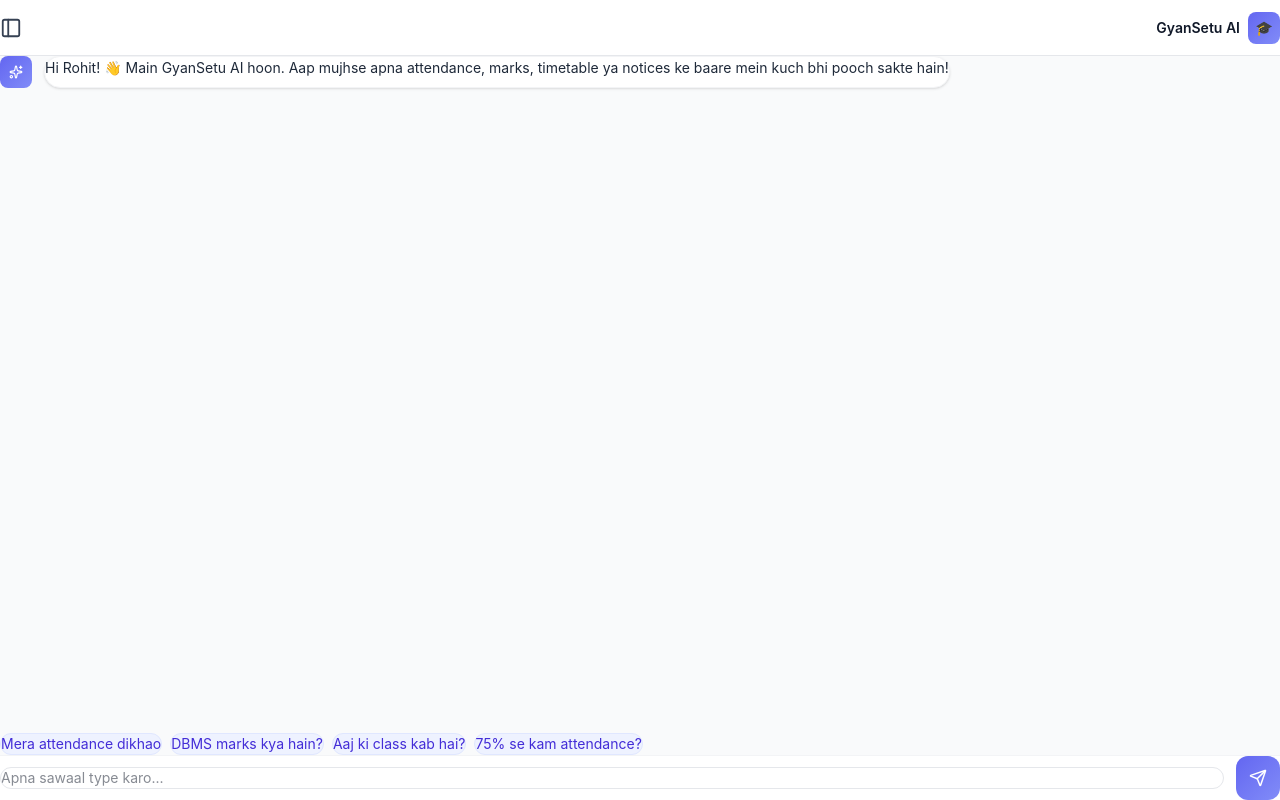
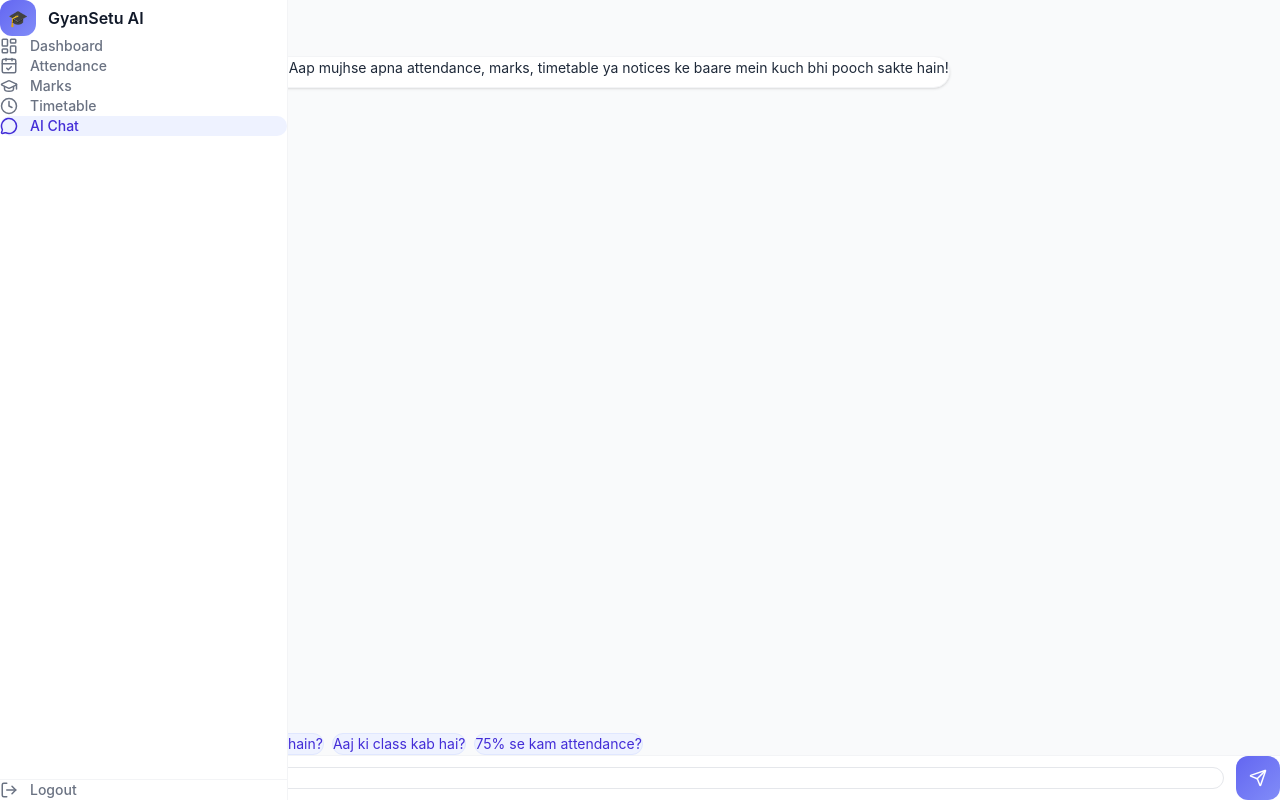
Before and after one commit to Rohitraj45592/gyansetu-ai, a Next.js app in the folder frontend/: page /chat in a window 1280 px wide. Built offline with nearby package versions, Linux system fonts and the light colour scheme; sample sign-in values are in the browser's storage.

Commit message:
Fix chat header spacing

```diff
--- a/frontend/app/dashboard/page.tsx
+++ b/frontend/app/dashboard/page.tsx
@@ -68,7 +68,7 @@ export default function DashboardPage() {
     <div className="min-h-screen bg-gray-50 flex overflow-x-hidden">
       <Sidebar />
 
-    <main className="flex-1 min-w-0 pt-20 px-4 pb-8 sm:px-8 lg:px-14">
+    <main className="flex-1 min-w-0 pt-20 px-4 pb-8 sm:px-8 lg:px-14 lg:ml-72 lg:pt-10">
         <motion.div
           initial={{ opacity: 0, y: -10 }}
           animate={{ opacity: 1, y: 0 }}
--- a/frontend/components/Sidebar.tsx
+++ b/frontend/components/Sidebar.tsx
@@ -31,27 +31,27 @@ export default function Sidebar() {
 
   return (
     <>
-      {/* Top bar - always visible */}
-      <div className="fixed top-0 left-0 right-0 h-14 bg-white border-b border-gray-200 flex items-center justify-between px-4 z-50">
+      {/* Mobile top bar - only visible on small screens */}
+      <div className="lg:hidden fixed top-0 left-0 right-0 h-14 bg-white border-b border-gray-100 flex items-center justify-between px-4 z-40">
         <button
           onClick={() => setOpen(true)}
-          className="p-2 rounded-lg hover:bg-gray-100 text-gray-700"
+          className="p-2 rounded-lg hover:bg-gray-50 text-gray-600 -ml-2"
           aria-label="Open menu">
-          <PanelLeft size={22} />
+          <PanelLeft size={20} />
         </button>
         <div className="flex items-center gap-2">
           <span className="font-semibold text-gray-900 text-sm">GyanSetu AI</span>
-          <div className="w-8 h-8 rounded-lg flex items-center justify-center"
+          <div className="w-7 h-7 rounded-lg flex items-center justify-center"
             style={{ background: 'linear-gradient(135deg, #6366f1, #818cf8)' }}>
-            <span className="text-sm">🎓</span>
+            <span className="text-xs">🎓</span>
           </div>
         </div>
       </div>
 
-      {/* Dark overlay when sidebar open */}
+      {/* Dark overlay - mobile only */}
       {open && (
         <div
-          className="fixed inset-0 bg-black/50 z-50"
+          className="lg:hidden fixed inset-0 bg-black/40 z-40"
           onClick={() => setOpen(false)}
         />
       )}
@@ -59,15 +59,16 @@ export default function Sidebar() {
       {/* Sidebar */}
       <aside
         className={`
-          fixed top-0 left-0 h-full w-64 bg-white border-r border-gray-200
+          fixed top-0 left-0 h-full w-72 bg-white border-r border-gray-100
           flex flex-col z-50
           transform transition-transform duration-300 ease-in-out
+          lg:translate-x-0
           ${open ? 'translate-x-0' : '-translate-x-full'}
         `}>
 
-        <div className="px-6 py-6 flex items-center justify-between border-b border-gray-200">
+        <div className="px-5 py-5 flex items-center justify-between">
           <div className="flex items-center gap-3">
-            <div className="w-9 h-9 rounded-lg flex items-center justify-center flex-shrink-0"
+            <div className="w-9 h-9 rounded-xl flex items-center justify-center flex-shrink-0"
               style={{ background: 'linear-gradient(135deg, #6366f1, #818cf8)' }}>
               <span className="text-base">🎓</span>
             </div>
@@ -75,17 +76,17 @@ export default function Sidebar() {
           </div>
           <button
             onClick={() => setOpen(false)}
-            className="p-1 text-gray-500 hover:text-gray-800">
-            <PanelLeft size={20} />
+            className="lg:hidden p-1.5 rounded-lg text-gray-400 hover:text-gray-700 hover:bg-gray-50">
+            <PanelLeft size={18} />
           </button>
         </div>
 
-        <nav className="flex-1 px-3 py-6 space-y-1 overflow-y-auto">
+        <nav className="flex-1 px-3 pt-2 space-y-0.5 overflow-y-auto">
           {navItems.map((item) => (
             <button
               key={item.label}
               onClick={() => handleNav(item.path)}
-              className={`w-full flex items-center gap-3 px-3 py-2.5 rounded-lg text-sm font-medium transition-all ${
+              className={`w-full flex items-center gap-3 px-3 py-2.5 rounded-xl text-sm font-medium transition-all ${
                 pathname === item.path
                   ? 'bg-indigo-50 text-indigo-700'
                   : 'text-gray-500 hover:bg-gray-50 hover:text-gray-900'
@@ -96,10 +97,10 @@ export default function Sidebar() {
           ))}
         </nav>
 
-        <div className="px-3 py-4 border-t border-gray-200">
+        <div className="px-3 py-4 border-t border-gray-100 mx-3 mb-3" style={{ borderTopWidth: '1px' }}>
           <button
             onClick={handleLogout}
-            className="w-full flex items-center gap-3 px-3 py-2.5 rounded-lg text-sm font-medium text-gray-500 hover:bg-red-50 hover:text-red-600 transition-all">
+            className="w-full flex items-center gap-3 px-3 py-2.5 rounded-xl text-sm font-medium text-gray-500 hover:bg-red-50 hover:text-red-600 transition-all -mx-3">
             <LogOut size={18} />
             Logout
           </button>
```
